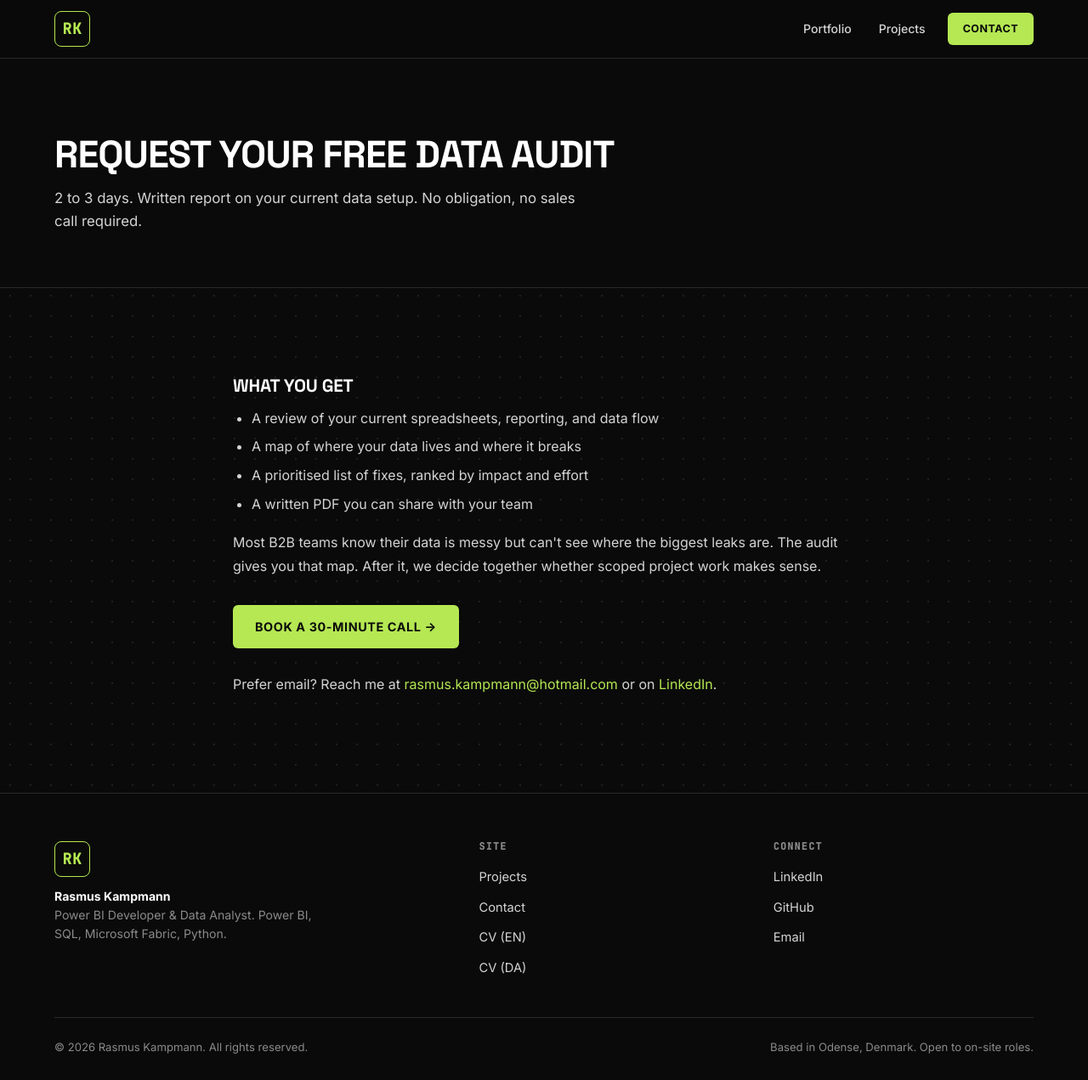
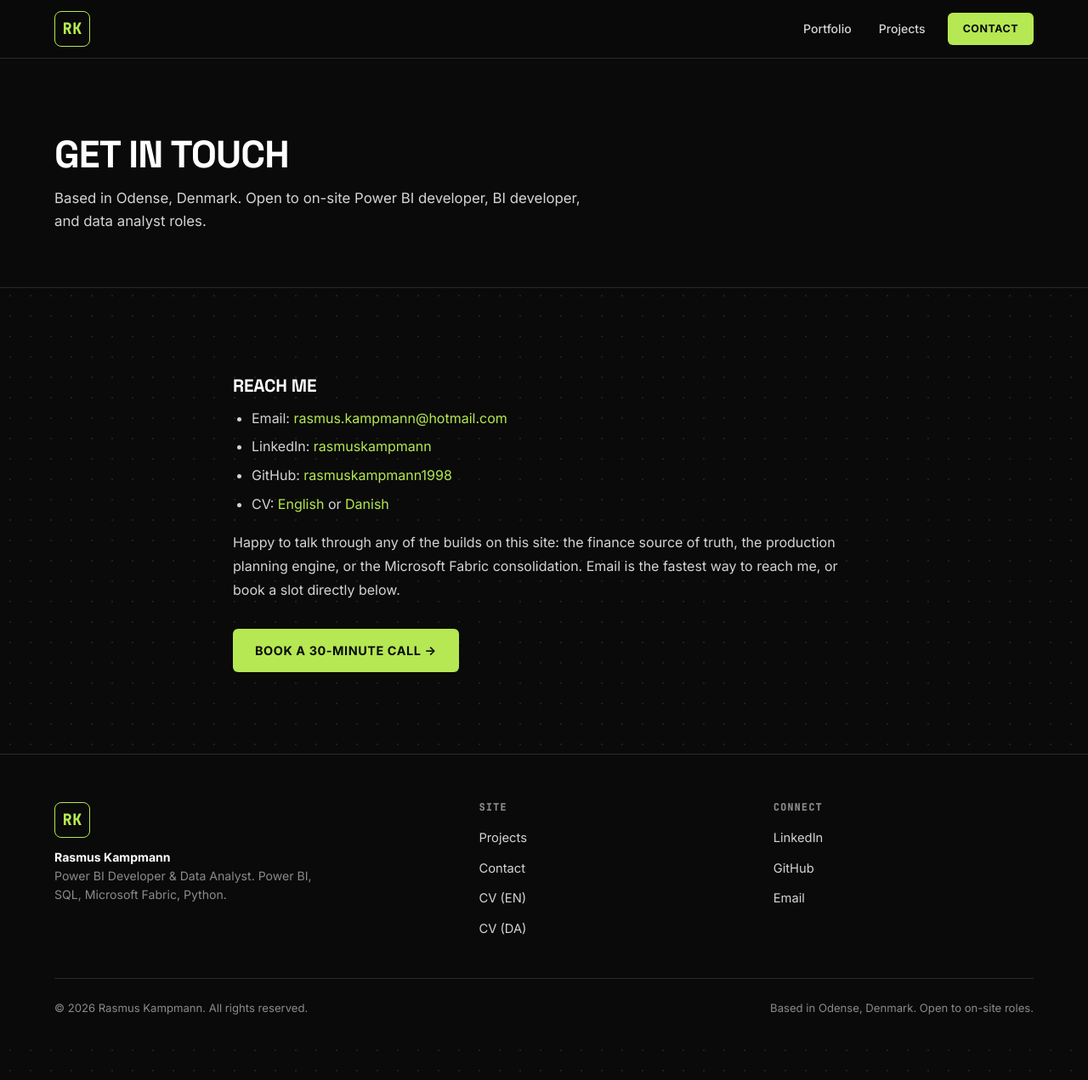
Before and after one commit to rasmuskampmann1998/rasmuskampmann.com, a Jekyll site: the page built from contact.md, in a window 1280 px wide and 1271 px high. Shown: the whole window at 85% size. Built offline with Jekyll 4.4.1, drawn with Linux system fonts in a browser that asks for light colours.

Commit message:
Contact page rewritten as get-in-touch, not an audit funnel
Co-Authored-By: Claude Fable 5 <noreply@anthropic.com>

```diff
--- a/contact.md
+++ b/contact.md
@@ -1,27 +1,26 @@
 ---
 layout: default
-title: Request your free Data Audit
-description: 2 to 3 days. Written report on your current data setup. No obligation, no sales call required.
+title: Get in touch
+description: Power BI developer and data analyst based in Odense, Denmark. Open to on-site roles.
 ---
 
 <section class="page-hero">
   <div class="container">
-    <h1>Request your free Data Audit</h1>
-    <p>2 to 3 days. Written report on your current data setup. No obligation, no sales call required.</p>
+    <h1>Get in touch</h1>
+    <p>Based in Odense, Denmark. Open to on-site Power BI developer, BI developer, and data analyst roles.</p>
   </div>
 </section>
 
 <div class="page-body">
-  <h2>What you get</h2>
+  <h2>Reach me</h2>
   <ul>
-    <li>A review of your current spreadsheets, reporting, and data flow</li>
-    <li>A map of where your data lives and where it breaks</li>
-    <li>A prioritised list of fixes, ranked by impact and effort</li>
-    <li>A written PDF you can share with your team</li>
+    <li>Email: <a href="mailto:{{ site.author.email }}">{{ site.author.email }}</a></li>
+    <li>LinkedIn: <a href="{{ site.author.linkedin }}" target="_blank" rel="noopener">rasmuskampmann</a></li>
+    <li>GitHub: <a href="{{ site.author.github }}" target="_blank" rel="noopener">rasmuskampmann1998</a></li>
+    <li>CV: <a href="{{ '/assets/files/rasmus-kampmann-cv.pdf' | relative_url }}" download>English</a> or <a href="{{ '/assets/files/rasmus-kampmann-cv-da.pdf' | relative_url }}" download>Danish</a></li>
   </ul>
-  <p>Most B2B teams know their data is messy but can't see where the biggest leaks are. The audit gives you that map. After it, we decide together whether scoped project work makes sense.</p>
+  <p>Happy to talk through any of the builds on this site: the finance source of truth, the production planning engine, or the Microsoft Fabric consolidation. Email is the fastest way to reach me, or book a slot directly below.</p>
   <div style="margin-top: 32px;">
     <a href="https://calendly.com/rasmuskampmann1998/30min" class="btn-primary" target="_blank" rel="noopener">Book a 30-minute call →</a>
   </div>
-  <p style="margin-top: 28px;">Prefer email? Reach me at <a href="mailto:rasmus.kampmann@hotmail.com">rasmus.kampmann@hotmail.com</a> or on <a href="https://www.linkedin.com/in/rasmuskampmann/" target="_blank" rel="noopener">LinkedIn</a>.</p>
 </div>
```
